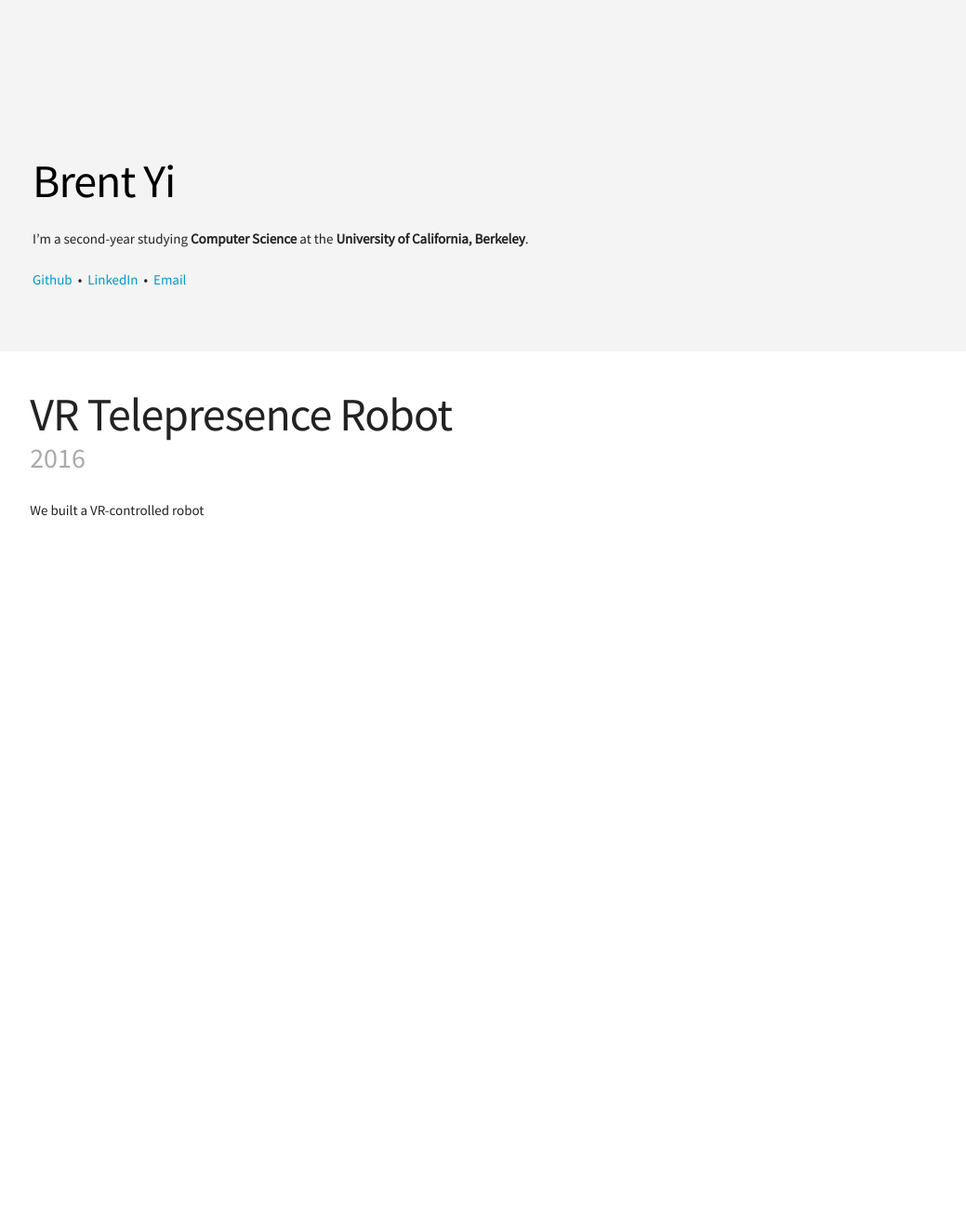
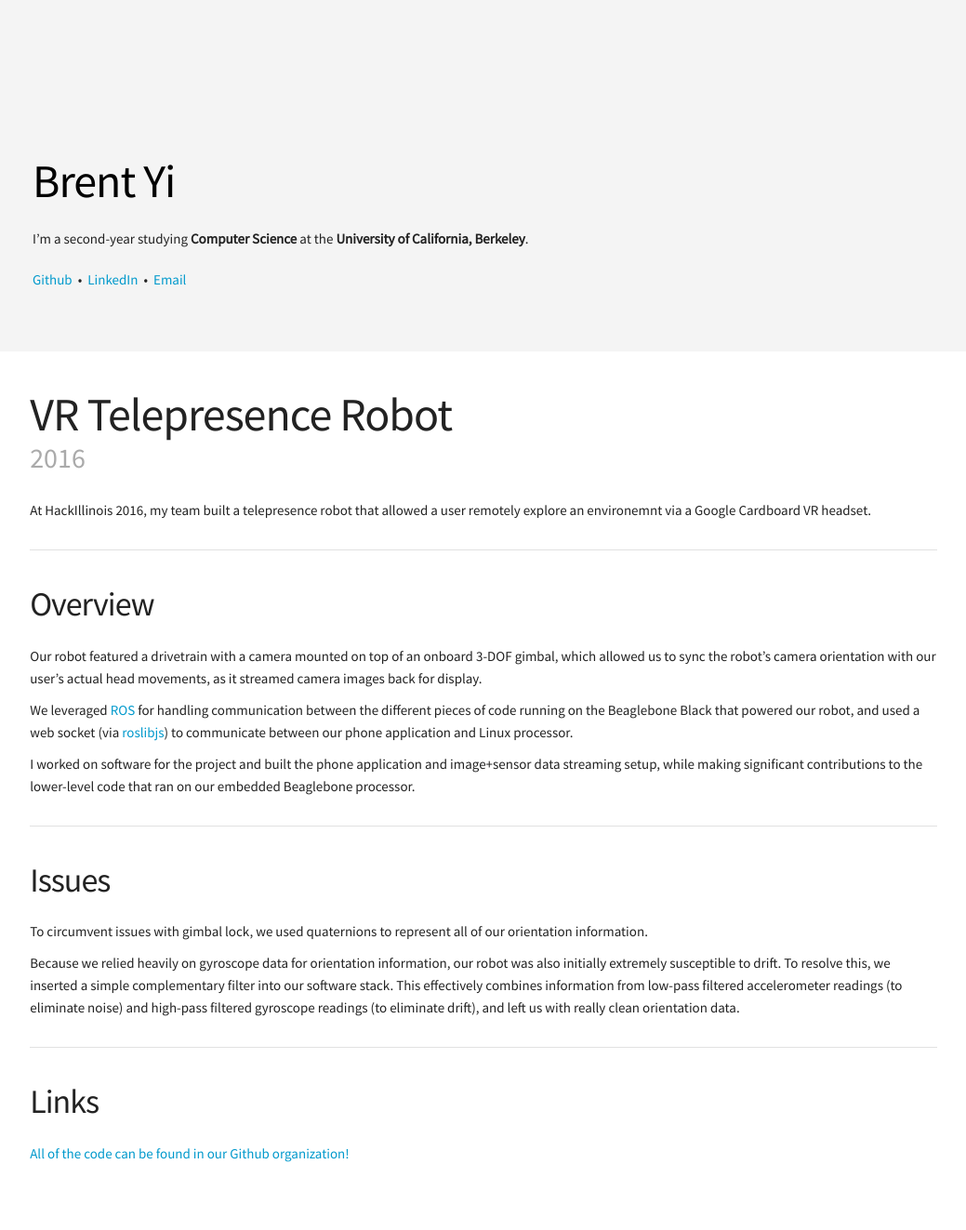
Before and after one commit to Bradman381/byco, a Jekyll site: the page built from _projects/telepresence.md, in a window 1280 px wide. Shown: the whole page at 93% size, without its empty margins (120-1159 px from the left). Built offline with Jekyll 4.4.1, drawn with Linux system fonts in a browser that asks for light colours; comment, search, counter and statistics services are not loaded; before the commit the page ends 900 px from its top, so only the background shows below that.

Commit message:
rough description for hackillinois

```diff
--- a/_projects/telepresence.md
+++ b/_projects/telepresence.md
@@ -6,4 +6,27 @@ year: 2016
 order: 86
 ---
 
-We built a VR-controlled robot
+At HackIllinois 2016, my team built a telepresence robot that allowed a user remotely explore an environemnt via a Google Cardboard VR headset.
+
+---
+
+### Overview
+
+Our robot featured a drivetrain with a camera mounted on top of an onboard 3-DOF gimbal, which allowed us to sync the robot's camera orientation with our user's actual head movements, as it streamed camera images back for display.
+
+We leveraged [ROS](http://wiki.ros.org/) for handling communication between the different pieces of code running on the Beaglebone Black that powered our robot, and used a web socket (via [roslibjs](https://github.com/RobotWebTools/roslibjs)) to communicate between our phone application and Linux processor.
+
+I worked on software for the project and built the phone application and image+sensor data streaming setup, while making significant contributions to the lower-level code that ran on our embedded Beaglebone processor.
+
+---
+
+### Issues
+
+To circumvent issues with gimbal lock, we used quaternions to represent all of our orientation information.
+
+Because we relied heavily on gyroscope data for orientation information, our robot was also initially extremely susceptible to drift. To resolve this, we inserted a simple complementary filter into our software stack. This effectively combines information from low-pass filtered accelerometer readings (to eliminate noise) and high-pass filtered gyroscope readings (to eliminate drift), and left us with really clean orientation data.
+
+---
+
+### Links
+[All of the code can be found in our Github organization!](https://github.com/natural-telepresence)
```
